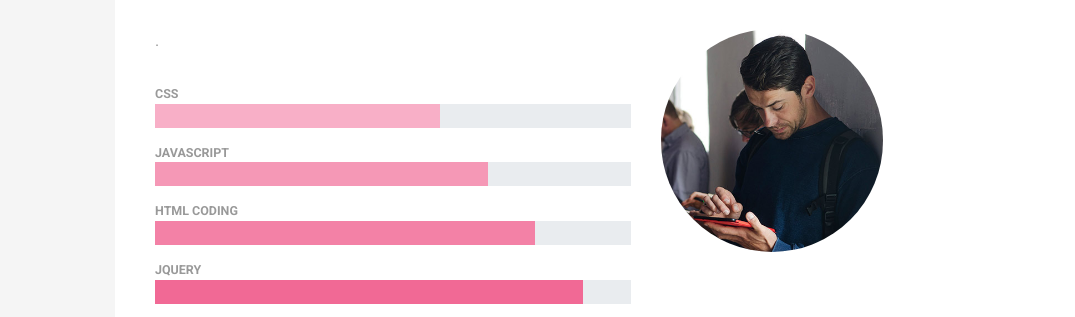
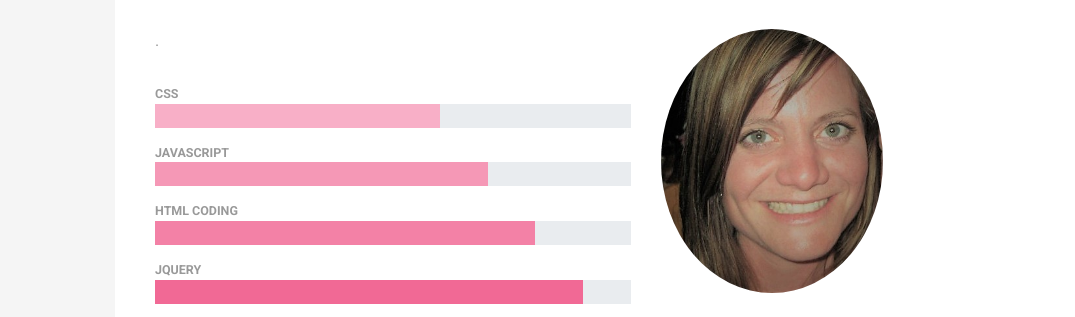
Before and after one commit to klhelker/Portfolio, a plain HTML site: page about.html in a window 1280 px wide. Shown: the part 267-584 px from the top of the page, 205-1280 px from the left. Drawn offline with Linux system fonts and the light colour scheme.

Commit message:
added my photo to about page

```diff
--- a/about.html
+++ b/about.html
@@ -99,7 +99,7 @@
                     </div>
                   </div>
                   <div class="col-md-4">
-                    <p><img src="img/about.jpg" alt="This is me" class="image rounded-circle img-fluid"></p>
+                    <p><img src="img/me and claire (3).jpg" alt="This is me" class="image rounded-circle img-fluid"></p>
                   </div>
                 </div>
                 <p></p>
```
Also changed, not shown: img/me and claire (3).jpg (added).
